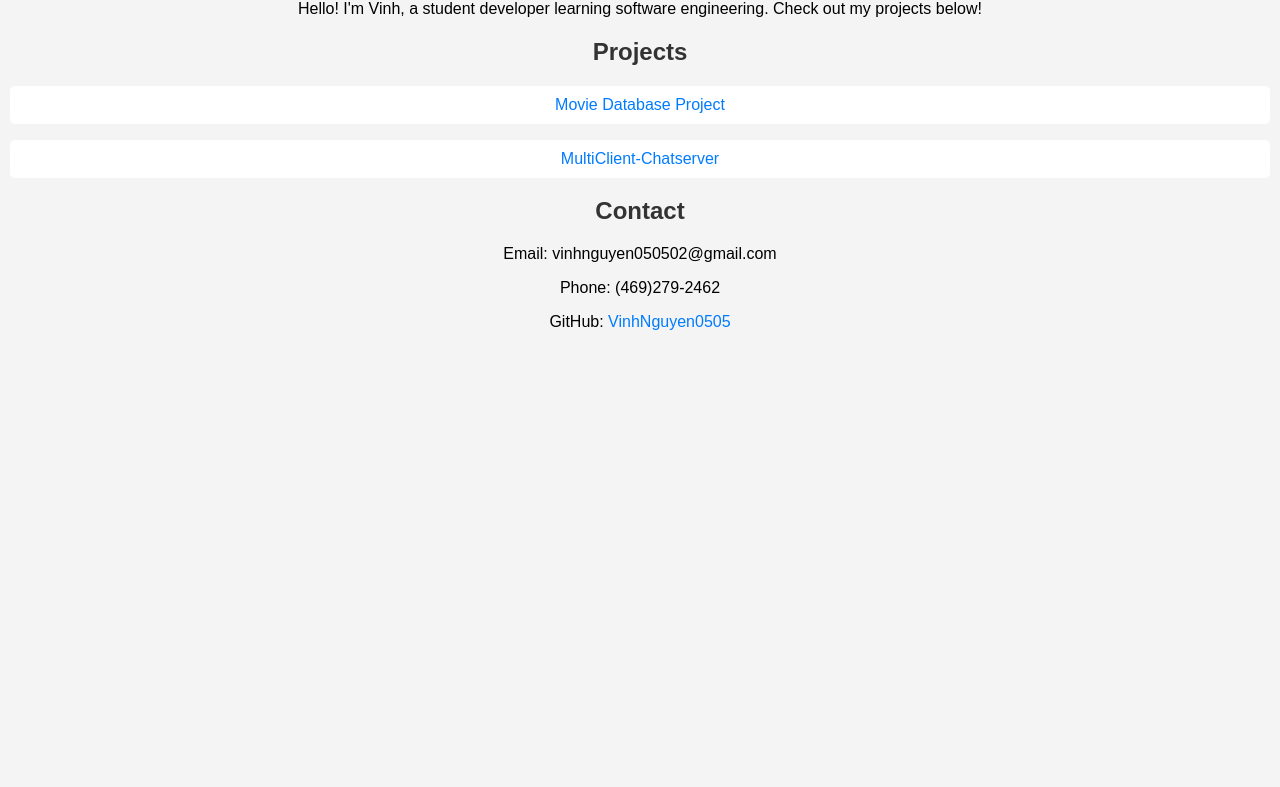
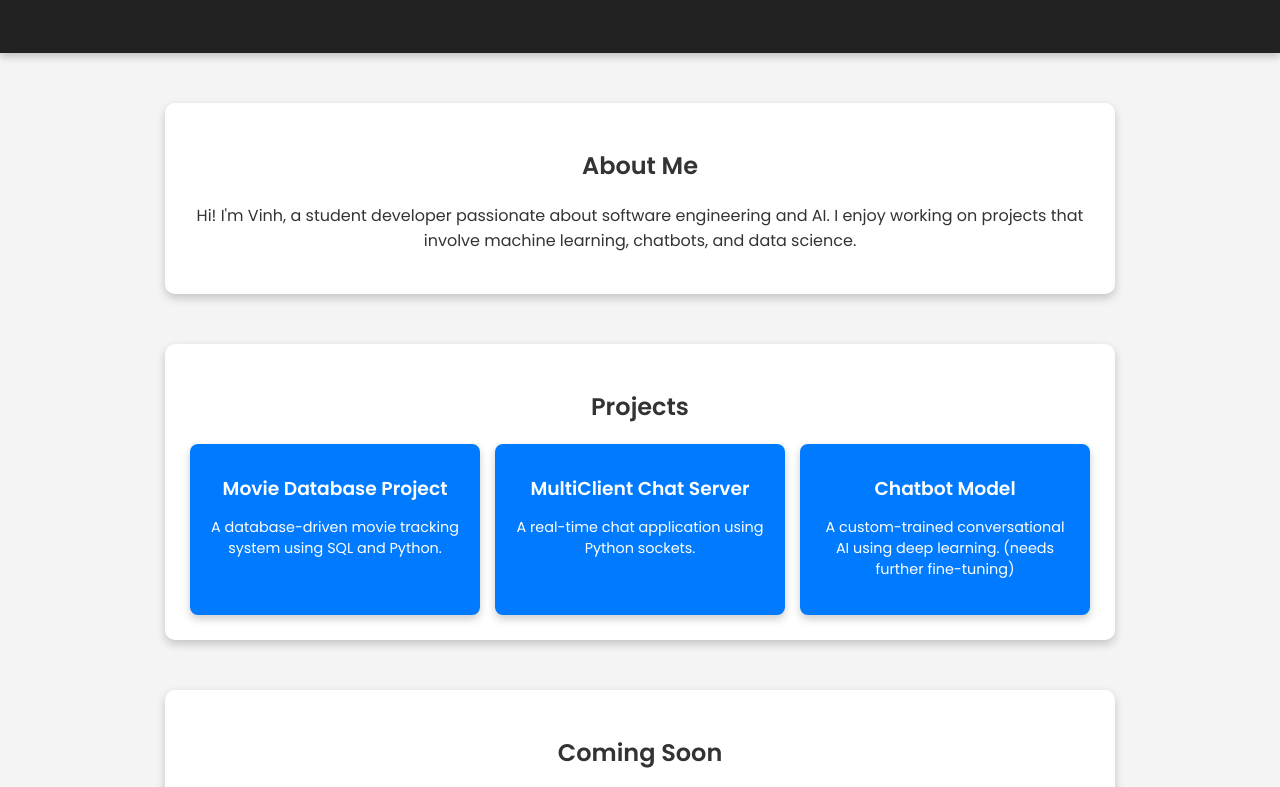
Before and after one commit to VinhNguyen0505/vinhnguyen0505.github.io, a plain HTML site: page index.html in a window 1280 px wide. Shown: the part 222-1009 px from the top of the page. Before the commit the page ends 800 px from the top, so only its background shows below. Drawn offline with Linux system fonts and the light colour scheme.

Commit message:
Updated projects

```diff
--- a/index.html
+++ b/index.html
@@ -5,34 +5,60 @@
     <meta name="viewport" content="width=device-width, initial-scale=1.0">
     <title>Vinh Nguyen | Portfolio</title>
     <link rel="stylesheet" href="style.css">
+    <link href="https://fonts.googleapis.com/css2?family=Poppins:wght@300;400;600&display=swap" rel="stylesheet">
 </head>
 <body>
+
     <header>
         <h1>Vinh Nguyen</h1>
         <p>Aspiring Software Developer | SQL | Python | C++</p>
     </header>
 
-    <section>
+    <section id="about">
         <h2>About Me</h2>
-        <p>Hello! I'm Vinh, a student developer learning software engineering. Check out my projects below!</p>
+        <p>Hi! I'm Vinh, a student developer passionate about software engineering and AI.
+           I enjoy working on projects that involve machine learning, chatbots, and data science.</p>
     </section>
 
-    <section>
+    <section id="projects">
         <h2>Projects</h2>
-        <ul>
-            <li><a href="https://github.com/VinhNguyen0505/movie_database" target="_blank">Movie Database Project</a></li>
-        </ul>
-
-        <ul>
-            <li><a href="https://github.com/VinhNguyen0505/MultiClient-ChatServer" target="_blank">MultiClient-Chatserver</a></li>
-        </ul>
+        <div class="project-grid">
+            <a href="https://github.com/VinhNguyen0505/movie_database" target="_blank" class="project-card">
+                <h3> Movie Database Project</h3>
+                <p>A database-driven movie tracking system using SQL and Python.</p>
+            </a>
+            <a href="https://github.com/VinhNguyen0505/MultiClient-ChatServer" target="_blank" class="project-card">
+                <h3> MultiClient Chat Server</h3>
+                <p>A real-time chat application using Python sockets.</p>
+            </a>
+            <a href="https://huggingface.co/spaces/Vinhnguyen0505/AI-Chatbot" target="_blank" class="project-card">
+                <h3>Chatbot Model</h3>
+                <p>A custom-trained conversational AI using deep learning. (needs further fine-tuning)</p>
+            </a>
+        </div>
     </section>
 
-    <section>
+	<section id="coming-soon">
+    <h2>Coming Soon</h2>
+    <div class="project-grid">
+        <a class="project-card">
+            <h3>TomaTrial</h3>
+            <p>A 2D RPG game developed in Java, built using Eclipse.</p>
+        </a>
+        <a class="project-card">
+            <h3>Doom on TI-84</h3>
+            <p>A port of the classic Doom game to the TI-84 Plus C Silver Edition calculator.</p>
+        </a>
+    </div>
+</section>
+
+
+    <section id="contact">
         <h2>Contact</h2>
-        <p>Email: vinhnguyen050502@gmail.com</p>
-        <p>Phone: (469)279-2462</p>
+        <p>Email: <a href="mailto:vinhnguyen050502@gmail.com">vinhnguyen050502@gmail.com</a></p>
+		<p>Phone: (469) 279-2462</p>
         <p>GitHub: <a href="https://github.com/VinhNguyen0505">VinhNguyen0505</a></p>
     </section>
+
 </body>
 </html>
--- a/style.css
+++ b/style.css
@@ -1,34 +1,83 @@
+/* Import Google Font */
 body {
-    font-family: Arial, sans-serif;
+    font-family: 'Poppins', sans-serif;
     margin: 0;
     padding: 0;
     background-color: #f4f4f4;
+    color: #333;
     text-align: center;
 }
 
+/* Header Styling */
 header {
-    background-color: #333;
+    background-color: #222;
     color: white;
-    padding: 20px;
+    padding: 40px 20px;
+    font-size: 1.5em;
+    box-shadow: 0 4px 8px rgba(0, 0, 0, 0.2);
 }
 
-h2 {
-    color: #333;
+/* Sections Styling */
+section {
+    margin: 50px auto;
+    width: 85%;
+    max-width: 900px;
+    background: white;
+    padding: 25px;
+    border-radius: 10px;
+    box-shadow: 0 4px 10px rgba(0, 0, 0, 0.2);
 }
 
-ul {
-    list-style-type: none;
-    padding: 0;
+/* Project Cards Grid */
+.project-grid {
+    display: grid;
+    grid-template-columns: repeat(auto-fit, minmax(250px, 1fr));
+    gap: 15px;
+    margin-top: 20px;
 }
 
-ul li {
-    background: white;
-    margin: 10px;
-    padding: 10px;
-    border-radius: 5px;
+/* Individual Project Card */
+.project-card {
+    display: block;
+    text-decoration: none;
+    color: #333;
+    background: #007BFF;
+    padding: 20px;
+    border-radius: 8px;
+    transition: transform 0.3s ease, background 0.3s ease;
+    box-shadow: 0 4px 8px rgba(0, 0, 0, 0.2);
 }
 
-a {
+.project-card h3 {
+    margin: 10px 0;
+    color: white;
+}
+
+.project-card p {
+    color: white;
+    font-size: 0.9em;
+}
+
+/* Hover Effect for Cards */
+.project-card:hover {
+    transform: scale(1.05);
+    background: #0056b3;
+}
+
+/* Contact Section */
+#contact a {
     text-decoration: none;
     color: #007BFF;
+    font-weight: bold;
 }
+
+#contact a:hover {
+    color: #0056b3;
+}
+
+/* Mobile Responsive */
+@media (max-width: 768px) {
+    section {
+        width: 95%;
+    }
+}
```
